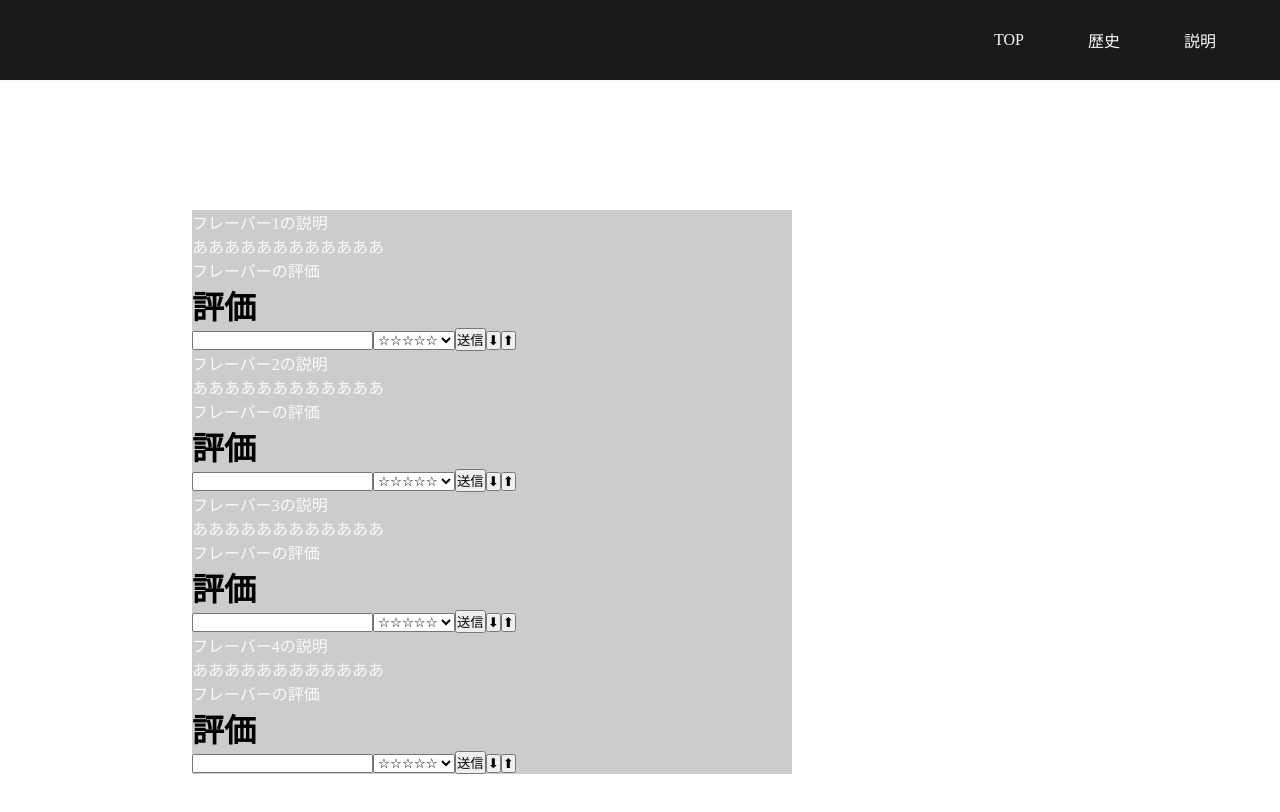
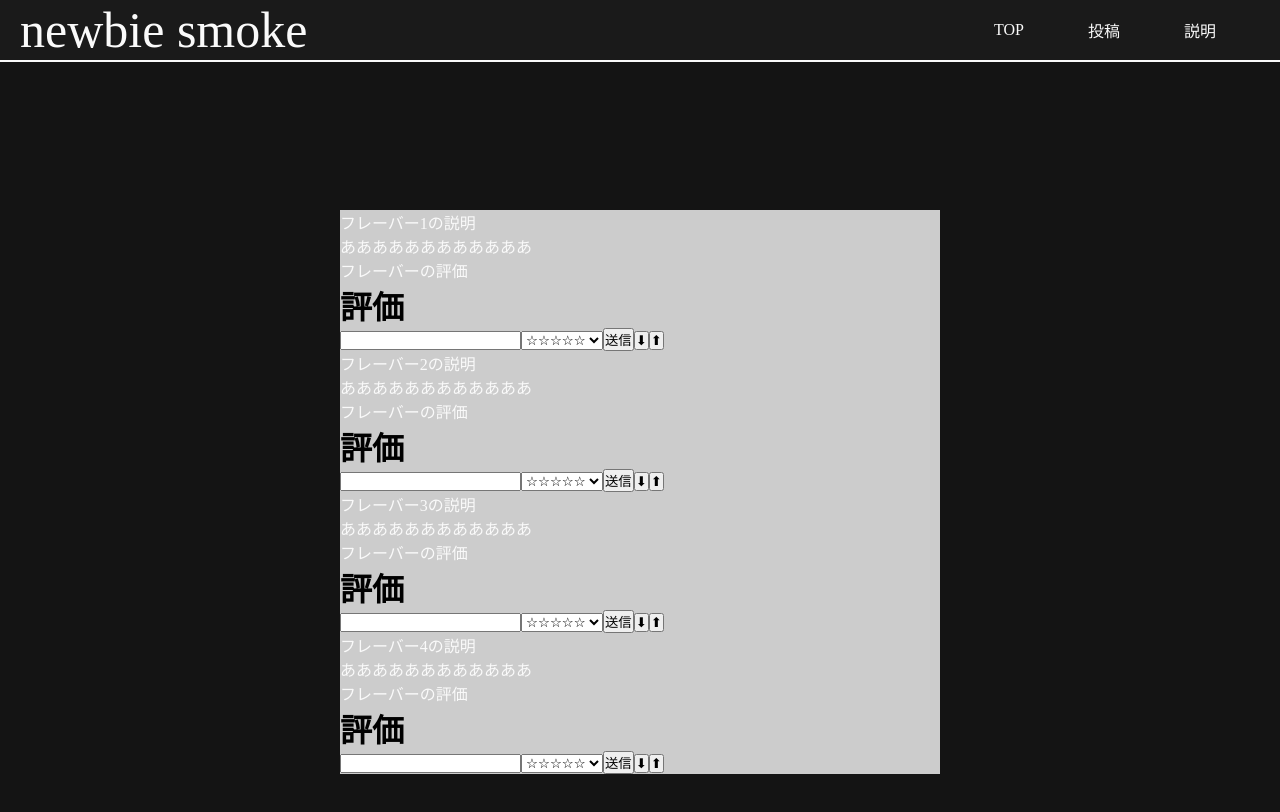
Before and after one commit to webex16-team-1/team-original-app, a Vue app: page /tweet in a window 1280 px wide. Shown: the top 812 px of the page. Built offline with nearby package versions, Linux system fonts and the light colour scheme.

Commit message:
ページ遷移準備とデザイン

```diff
--- a/src/views/HomeView.vue
+++ b/src/views/HomeView.vue
@@ -42,8 +42,8 @@
         <p id="button-text">フレーバー体験</p>
       </div>
       <div id="flavor-text-box">
-        <p class="flavor-text">→詳しく見る</p>
-        <p class="flavor-text">→体験を投稿する</p>
+        <a href="./tweet" class="flavor-text">→詳しく見る</a>
+        <a href="./tweet" class="flavor-text">→体験を投稿する</a>
       </div>
     </div>
   </div>
@@ -70,7 +70,7 @@ export default {
   background-color: #1a1a1a;
   position: fixed;
   top: 0px;
-  height: 80px;
+  height: 60px;
   width: 100%;
 
   display: flex;
@@ -146,8 +146,13 @@ p {
 #explain-title {
   font-size: 40px;
   color: #fafafa;
+  position: relative;
+  left: 200px;
 }
 #explain-text {
+  padding-top: 80px;
+  padding-right: 30px;
+  padding-left: 30px;
   font-size: 20px;
   color: #fafafa;
 }
@@ -156,13 +161,20 @@ p {
   display: flex;
   justify-content: space-around;
 }
+#flavor-text-box {
+  display: flex;
+  flex-direction: column;
+}
 #flavor-button {
-  font-size: 30px;
+  font-size: 40px;
   color: #fafafa;
 }
 .flavor-text {
   font-size: 20px;
   color: #fafafa;
+}
+a:hover {
+  color: red;
 }
 
 footer {
--- a/src/views/TweetView.vue
+++ b/src/views/TweetView.vue
@@ -1,9 +1,11 @@
 <template>
   <header class="header-nav">
+    <p id="title">newbie smoke</p>
     <nav><a href="./">TOP</a></nav>
-    <nav><a href="./history">歴史</a></nav>
-    <nav><a href="./explain">説明</a></nav>
+    <nav><a href="./tweet">投稿</a></nav>
+    <nav><a href="#explain-box">説明</a></nav>
   </header>
+  <div id="second-block">
     <div class="home__wrapper">
       <p>フレーバー1の説明</p>
       <p>ああああああああああああ</p>
@@ -22,6 +24,7 @@
       <p>フレーバーの評価</p>
       <submit-form />
     </div>
+  </div>
 </template>
 
 <script>
@@ -32,10 +35,54 @@ export default {
 </script>
 
 <style scoped>
+* {
+  margin: 0;
+  padding: 0;
+}
+#second-block {
+  height: 1000px;
+  background-color: rgba(0, 0, 0, 0.921);
+  display: flex;
+  flex-direction: column;
+  align-items: center;
+}
 .home__wrapper {
   margin: 0 auto;
   max-width: 600px;
+  width: 50%;
   background-color: #ccc;
   margin: 15%;
 }
+
+.header-nav {
+  border-bottom: solid 2px #fafafa;
+  background-color: #1a1a1a;
+  position: fixed;
+  top: 0px;
+  height: 60px;
+  width: 100%;
+
+  display: flex;
+  flex-direction: row;
+  justify-content: flex-end;
+  align-items: center;
+}
+.header-nav #title {
+  color: #fafafa;
+  position: fixed;
+  left: 20px;
+  font-size: 50px;
+}
+nav {
+  margin-right: 5%;
+  color: #fafafa;
+}
+a {
+  color: #fafafa;
+  text-decoration: none;
+}
+p {
+  color: #fafafa;
+  text-decoration: none;
+}
 </style>
```
Lines whose indentation alone changed are shown as unchanged.
